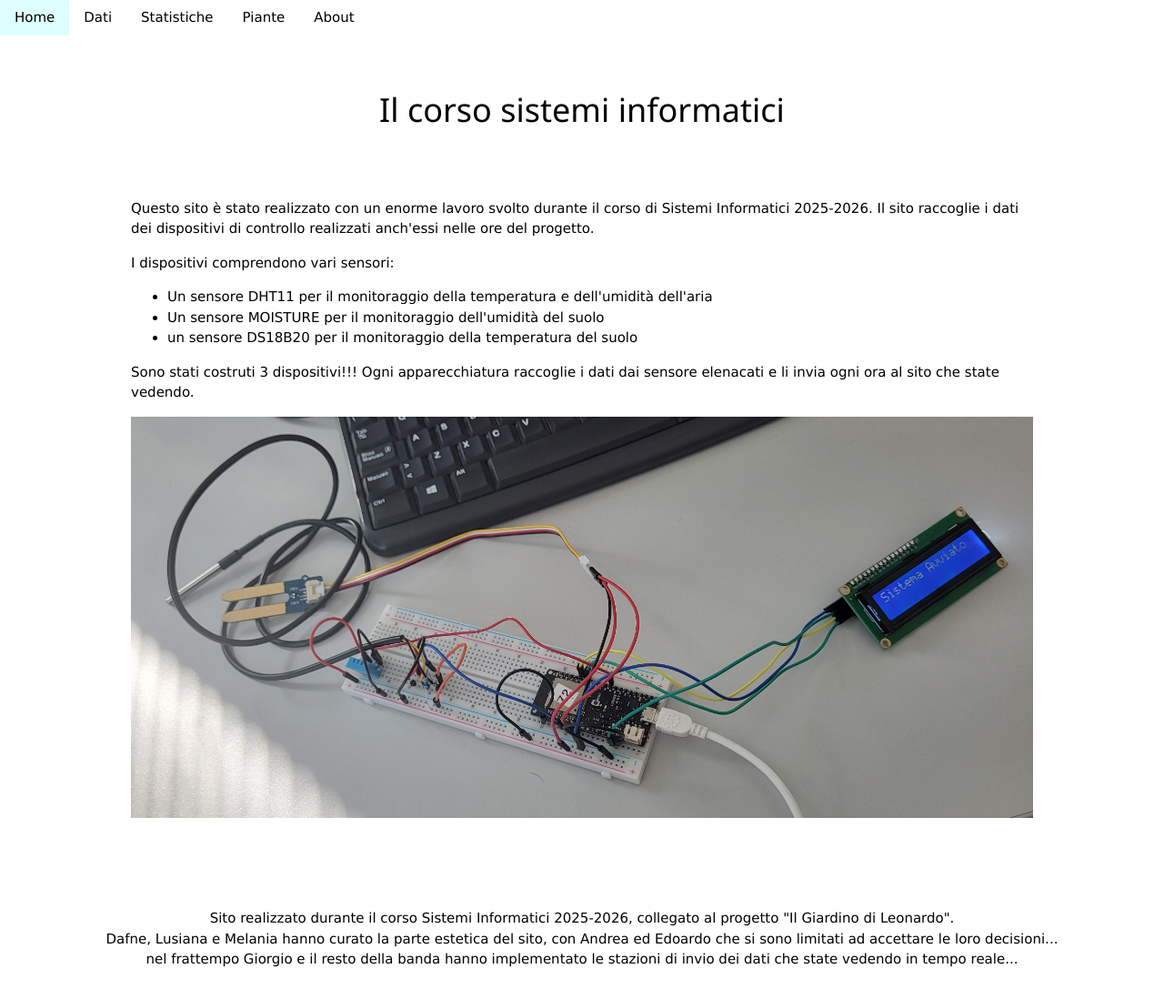
After one commit to dvjlabs/giardino_leonardo, a Flask app: page /about in a window 1280 px wide. The commit adds this page. Shown: the whole page at 91% size. Run offline with Flask 3, Linux system fonts and the light colour scheme.

Commit message:
ultime modifiche: reset, about

```diff
--- a/sito_web/__init__.py
+++ b/sito_web/__init__.py
@@ -54,6 +54,7 @@ def create_app(test_config=None):
         file.close()
         return render_template("piante.html",lista_piante_disponibili = lista)
 
+    # ---------------------------------------------------------------------
     @app.route("/pianta/<nomePianta>")
     def pianta(nomePianta):
         dizPianteDisponibili = {}
@@ -81,6 +82,19 @@ def create_app(test_config=None):
         file.close()
         return render_template("statistiche.html", dati = rows[-MAX_DATI:])
 
+    #---------------------------------------------------------------------
+    @app.route("/reset")
+    def cancellaFile():
+        file = open(FILE_DATI,"w")
+        file.close()
+        return redirect("/")
+
+    #----------------------------------------------------------------------
+    @app.route("/about")
+    def about():
+        return render_template("about.html")
+
+
     # closing the create_app app!!!
     return app
 
--- /dev/null
+++ b/sito_web/templates/about.html
@@ -0,0 +1,25 @@
+{% extends 'base.html' %}
+
+{% block titolo %}Il corso sistemi informatici{% endblock %}
+
+{% block contenuto %}
+<div class="w3-container" style="width:80%; margin:0 auto">
+<p>Questo sito è stato realizzato con un enorme lavoro svolto durante il corso di Sistemi Informatici 2025-2026.
+Il sito raccoglie i dati dei dispositivi di controllo realizzati anch'essi nelle ore del progetto.
+</p>
+
+<p>
+I dispositivi comprendono vari sensori:
+<ul>
+<li>Un sensore DHT11 per il monitoraggio della temperatura e dell'umidità dell'aria</li>
+<li>Un sensore MOISTURE per il monitoraggio dell'umidità del suolo</li>
+<li>un sensore DS18B20 per il monitoraggio della temperatura del suolo</li>
+</ul>
+</p>
+
+<p> Sono stati costruti 3 dispositivi!!!
+Ogni apparecchiatura raccoglie i dati dai sensore elenacati e li invia ogni ora al sito che state vedendo.
+</p>
+<img src="static/dispositivo.jpg" class="w3-image" alt="dispositivo di prova">
+</div>
+{% endblock %}
--- a/sito_web/templates/base.html
+++ b/sito_web/templates/base.html
@@ -31,6 +31,8 @@
   <a class="w3-bar-item w3-button w3-hover-pale-blue" href="/dati">Dati</a>
   <a class="w3-bar-item w3-button w3-hover-pale-blue" href="/statistiche">Statistiche</a>
   <a class="w3-bar-item w3-button w3-hover-pale-blue" href="/piante">Piante</a>
+  <a class="w3-bar-item w3-button w3-hover-pale-blue" href="/about">About</a>
+
 </div>
 
 <br>
```
Also changed, not shown: sito_web/static/dispositivo.jpg (added).
